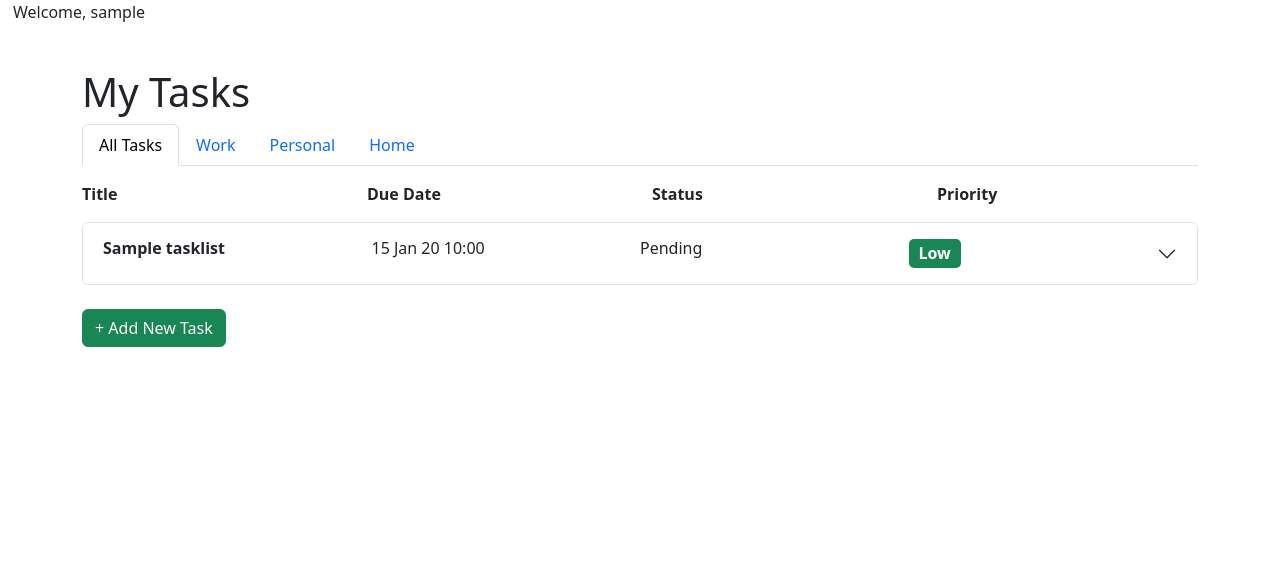
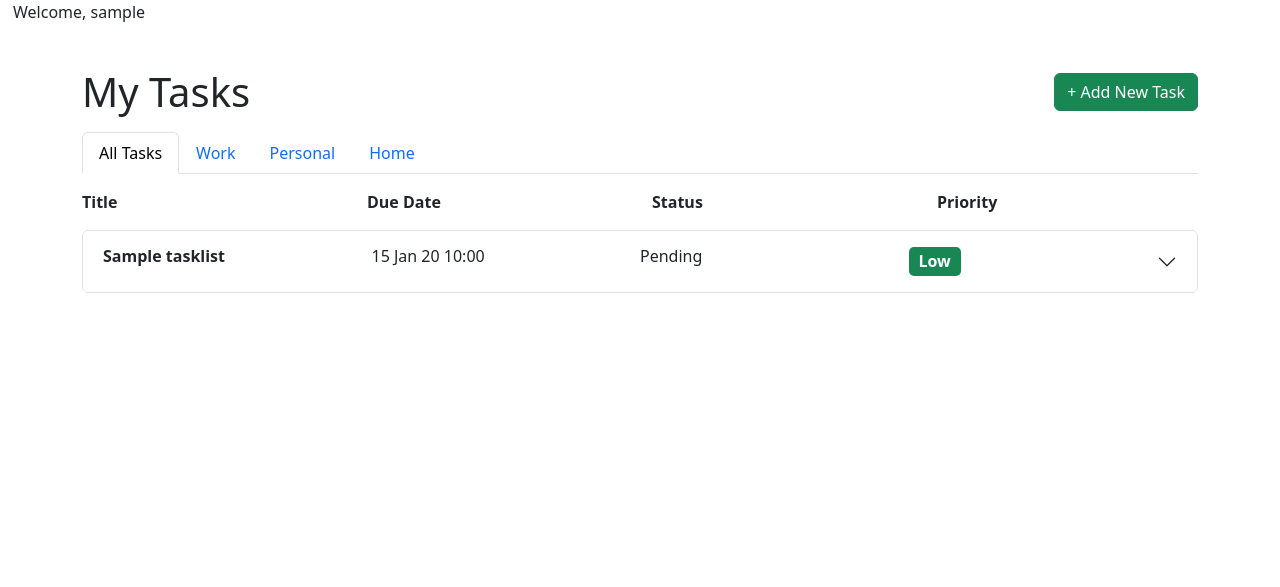
Before and after one commit to decccmcc/momentum, a Django app: page / in a window 1280 px wide. Shown: the part 56-643 px from the top of the page. Run offline with Django 5.2, Linux system fonts and the light colour scheme; a user stored in the database is signed in; tables that the repository leaves empty hold one stand-in row (values such as "Sample post"); some libraries are stand-ins or nearby versions.

Commit message:
Change add task button position

```diff
--- a/task/templates/task/task_view.html
+++ b/task/templates/task/task_view.html
@@ -1,6 +1,11 @@
 {% extends "index.html" %} {% block content %}
 
-<h1>My Tasks</h1>
+<div class="d-flex align-items-center gap-2 mb-3">
+    <h1 class="mb-0">My Tasks</h1>
+    <button class="btn btn-success ms-auto" data-bs-toggle="modal" data-bs-target="#addTaskModal" onclick="openAddModal()">
+        + Add New Task
+    </button>
+</div>
 
 <!-- Category Tabs -->
 <ul class="nav nav-tabs mb-3">
@@ -75,10 +80,7 @@
     {% endfor %}
 </div>
 
-<!-- Add New Task Button -->
-<button class="btn btn-success mt-3" data-bs-toggle="modal" data-bs-target="#addTaskModal" onclick="openAddModal()">
-    + Add New Task
-</button>
+
 
 <!-- Add/Edit Task Modal -->
 <div class="modal fade" id="addTaskModal" tabindex="-1" aria-labelledby="addTaskModalLabel" aria-hidden="true" role="region">
```
